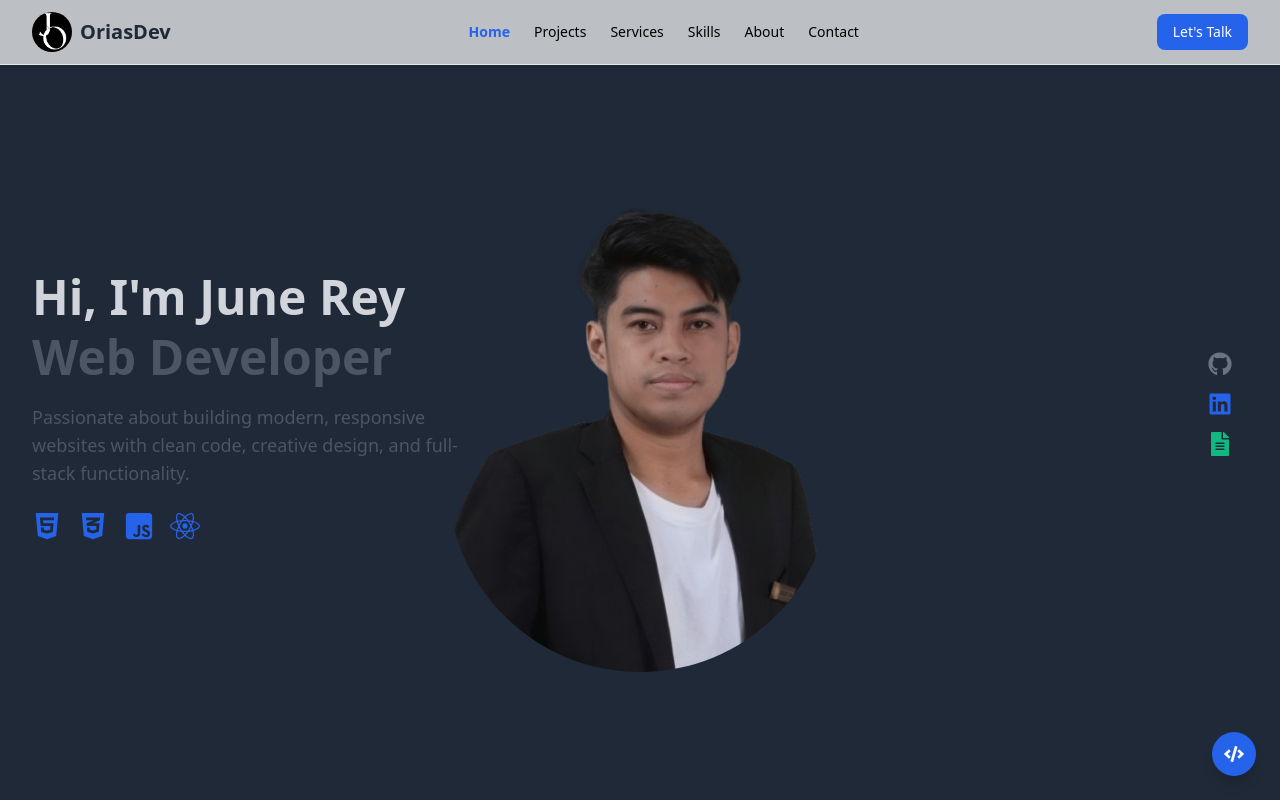
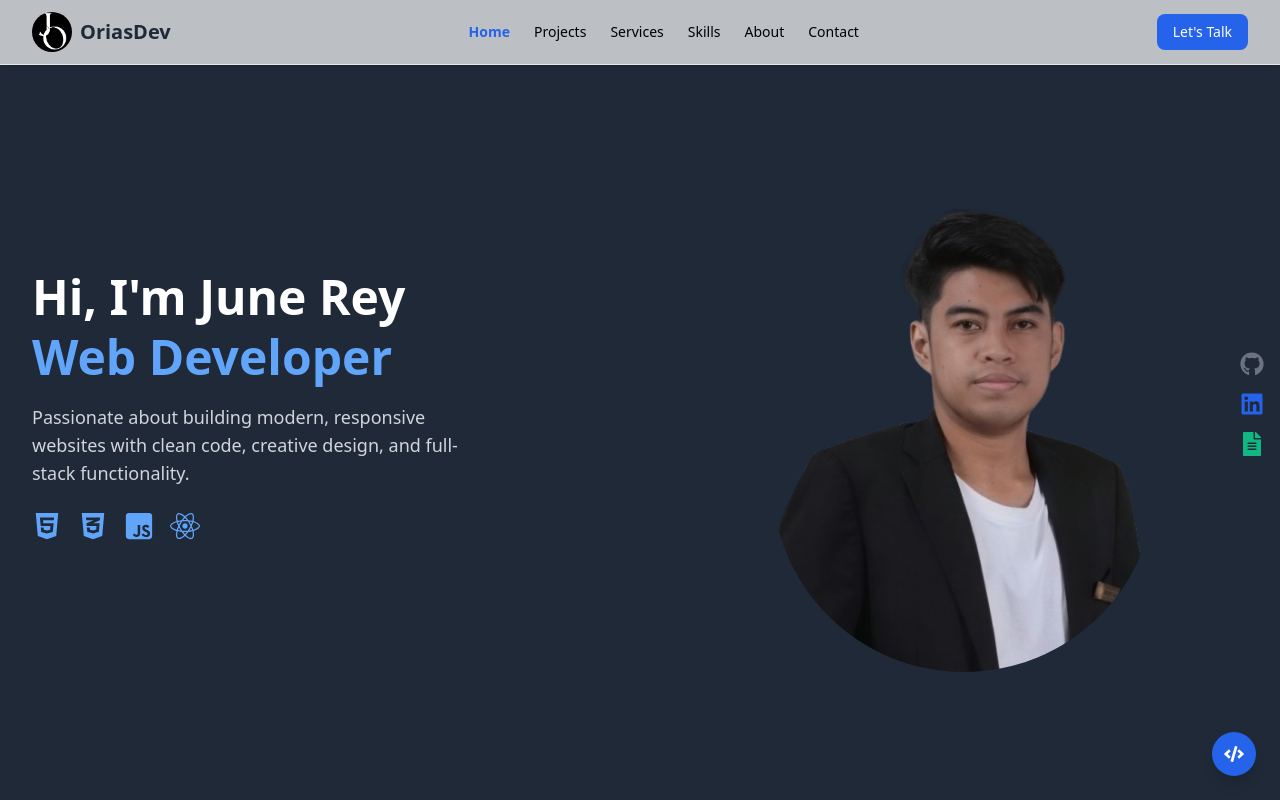
Before and after one commit to JuneReyOrias/OriasDev, a React (Vite) app in the folder frontEnd/: page / in a window 1280 px wide. Shown: the top 800 px of the page. Built offline with nearby package versions, Linux system fonts and the light colour scheme.

Commit message:
Update Home.jsx

```diff
--- a/frontEnd/src/FrontEnd/Home.jsx
+++ b/frontEnd/src/FrontEnd/Home.jsx
@@ -6,62 +6,69 @@ import {
   FaJsSquare,
   FaGithub,
   FaLinkedin,
-  FaEnvelope,
+  FaFileAlt,
   FaCode,
   FaTimes,
-  FaFileAlt,
 } from 'react-icons/fa';
 
 function Home() {
   const [isLangOpen, setIsLangOpen] = useState(false);
 
   return (
-    <section id="home" className="min-h-screen flex items-center px-4 sm:px-6 lg:px-8 bg-gray-800  dark:bg-gray-900 relative overflow-hidden">
+    <section
+      id="home"
+      className="min-h-screen flex items-center justify-center px-4 sm:px-6 lg:px-8 bg-gray-800 dark:bg-gray-900 relative"
+    >
+      <div className="max-w-screen-xl w-full flex flex-col-reverse lg:flex-row items-center gap-10 lg:gap-20">
 
-      <div className="max-w-screen-xl w-full grid grid-cols-1 md:grid-cols-2 items-center gap-10 relative">
+        {/* Intro Text */}
+        <div className="w-full lg:w-1/2">
+          <div className="text-left">
+            <h1 className="text-3xl sm:text-4xl md:text-5xl font-bold text-white leading-tight">
+              Hi, I'm June Rey <br />
+              <span className="text-blue-400">Web Developer</span>
+            </h1>
+            <p className="mt-4 text-gray-300 text-base sm:text-lg max-w-md">
+              Passionate about building modern, responsive websites with clean code,
+              creative design, and full-stack functionality.
+            </p>
+            <div className="mt-6 flex space-x-4 text-blue-400 text-3xl">
+              <FaHtml5 className="hover:scale-110 hover:text-orange-500 transition" />
+              <FaCss3Alt className="hover:scale-110 hover:text-blue-500 transition" />
+              <FaJsSquare className="hover:scale-110 hover:text-yellow-400 transition" />
+              <FaReact className="hover:scale-110 hover:text-cyan-400 transition" />
+            </div>
+          </div>
+        </div>
 
-        {/* Image - Centered */}
-        <div className="relative md:absolute md:inset-0 flex justify-center items-center z-0 pointer-events-none">
+        {/* Image */}
+        <div className="w-full lg:w-1/2 flex justify-center">
           <img
             className="h-auto w-60 sm:w-72 md:w-80 lg:w-96 transition-all duration-300 rounded-full"
             src="images/June-removebg-preview.png"
-            alt="Dev project preview"
+            alt="Developer Portrait"
           />
         </div>
 
-        {/* Intro */}
-        <div className="order-2 md:order-1 text-center md:text-left z-10">
-          <h1 className="text-3xl sm:text-4xl md:text-5xl font-bold text-gray-300 dark:text-white leading-tight">
-            Hi, I'm June Rey <br />
-            <span className="text-gray-600 dark:text-blue-400">Web Developer</span>
-          </h1>
-          <p className="mt-4 text-gray-600 dark:text-gray-400 text-base sm:text-lg max-w-md mx-auto md:mx-0">
-            Passionate about building modern, responsive websites with clean code, creative design,
-            and full-stack functionality.
-          </p>
-          <div className="mt-6 flex justify-center md:justify-start space-x-4 text-blue-600 dark:text-blue-400 text-3xl">
-            <FaHtml5 title="HTML5" className="hover:scale-110 hover:text-orange-500 transition" />
-            <FaCss3Alt title="CSS3" className="hover:scale-110 hover:text-blue-500 transition" />
-            <FaJsSquare title="JavaScript" className="hover:scale-110 hover:text-yellow-400 transition" />
-            <FaReact title="ReactJS" className="hover:scale-110 hover:text-cyan-400 transition" />
-          </div>
-        </div>
-
-        {/* Social Icons */}
-
-        <div className="hidden md:flex flex-col gap-4 items-center absolute top-1/2 right-4 transform -translate-y-1/2 z-30">
-        <a href="https://github.com/JuneReyOrias" className="text-gray-500 hover:text-white transition transform hover:scale-110"
-        title="GitHub">
+        {/* Side Social Icons (Desktop) */}
+        <div className="hidden lg:flex flex-col gap-4 items-center absolute top-1/2 right-4 transform -translate-y-1/2 z-30">
+          <a
+            href="https://github.com/JuneReyOrias"
+            className="text-gray-500 hover:text-white transition hover:scale-110"
+            title="GitHub"
+          >
             <FaGithub size={24} />
           </a>
-        <a href="https://www.linkedin.com/in/june-rey-orias-b61189278/" className="text-blue-600 hover:text-white transition transform hover:scale-110"
-         title="LinkedIn">
+          <a
+            href="https://www.linkedin.com/in/june-rey-orias-b61189278/"
+            className="text-blue-600 hover:text-white transition hover:scale-110"
+            title="LinkedIn"
+          >
             <FaLinkedin size={24} />
           </a>
-
           <a
-            href="https://drive.google.com/file/d/1pVT7glrJ6kUOVBFUDFuc_LsLOS0R4nid/view?usp=sharing" // <-- change to your actual resume file path
-            className="text-green-500 hover:text-white transition transform hover:scale-110"
+            href="https://drive.google.com/file/d/1pVT7glrJ6kUOVBFUDFuc_LsLOS0R4nid/view?usp=sharing"
+            className="text-green-500 hover:text-white transition hover:scale-110"
             title="Resume"
             target="_blank"
             rel="noopener noreferrer"
@@ -70,34 +77,27 @@ function Home() {
           </a>
         </div>
 
-
-        {/* Floating Language/Tool Toggle */}
+        {/* Floating Toggle Button (Mobile) */}
         <div className="fixed bottom-6 right-6 z-50 flex flex-col items-end gap-3">
           {isLangOpen && (
-            <div className="flex flex-col gap-3 p-4 bg-gray-700 dark:bg-gray-800 rounded-lg shadow-lg animate-fadeIn">
-                <a href="https://github.com/JuneReyOrias" className="text-gray-500 hover:text-white transition transform hover:scale-110"
+            <div className="flex flex-col gap-3 p-4 bg-gray-700 dark:bg-gray-800 rounded-lg shadow-lg">
+              <a href="https://github.com/JuneReyOrias" className="text-gray-400 hover:text-white transition hover:scale-110"
               title="GitHub">
                 <FaGithub size={24} />
               </a>
-        <a href="https://www.linkedin.com/in/june-rey-orias-b61189278/" className="text-blue-600 hover:text-white transition transform hover:scale-110"
+              <a href="https://www.linkedin.com/in/june-rey-orias-b61189278/" className="text-blue-600 hover:text-white transition hover:scale-110"
               title="LinkedIn">
                 <FaLinkedin size={24} />
               </a>
-
-        <a
-            href="https://drive.google.com/file/d/1pVT7glrJ6kUOVBFUDFuc_LsLOS0R4nid/view?usp=sharing" // <-- change to your actual resume file path
-            className="text-green-500 hover:text-white transition transform hover:scale-110"
-            title="Resume"
-            target="_blank"
-            rel="noopener noreferrer"
-        >
+              <a href="https://drive.google.com/file/d/1pVT7glrJ6kUOVBFUDFuc_LsLOS0R4nid/view?usp=sharing" className="text-green-500 hover:text-white transition hover:scale-110"
+              title="Resume" target="_blank" rel="noopener noreferrer">
                 <FaFileAlt size={24} />
               </a>
             </div>
           )}
           <button
             onClick={() => setIsLangOpen(!isLangOpen)}
-            className="bg-blue-600 hover:bg-blue-700 text-white p-3 rounded-full shadow-lg transition transform hover:scale-110"
+            className="bg-blue-600 hover:bg-blue-700 text-white p-3 rounded-full shadow-lg hover:scale-110 transition"
           >
             {isLangOpen ? <FaTimes size={20} /> : <FaCode size={20} />}
           </button>
```
Lines whose indentation alone changed are shown as unchanged.
